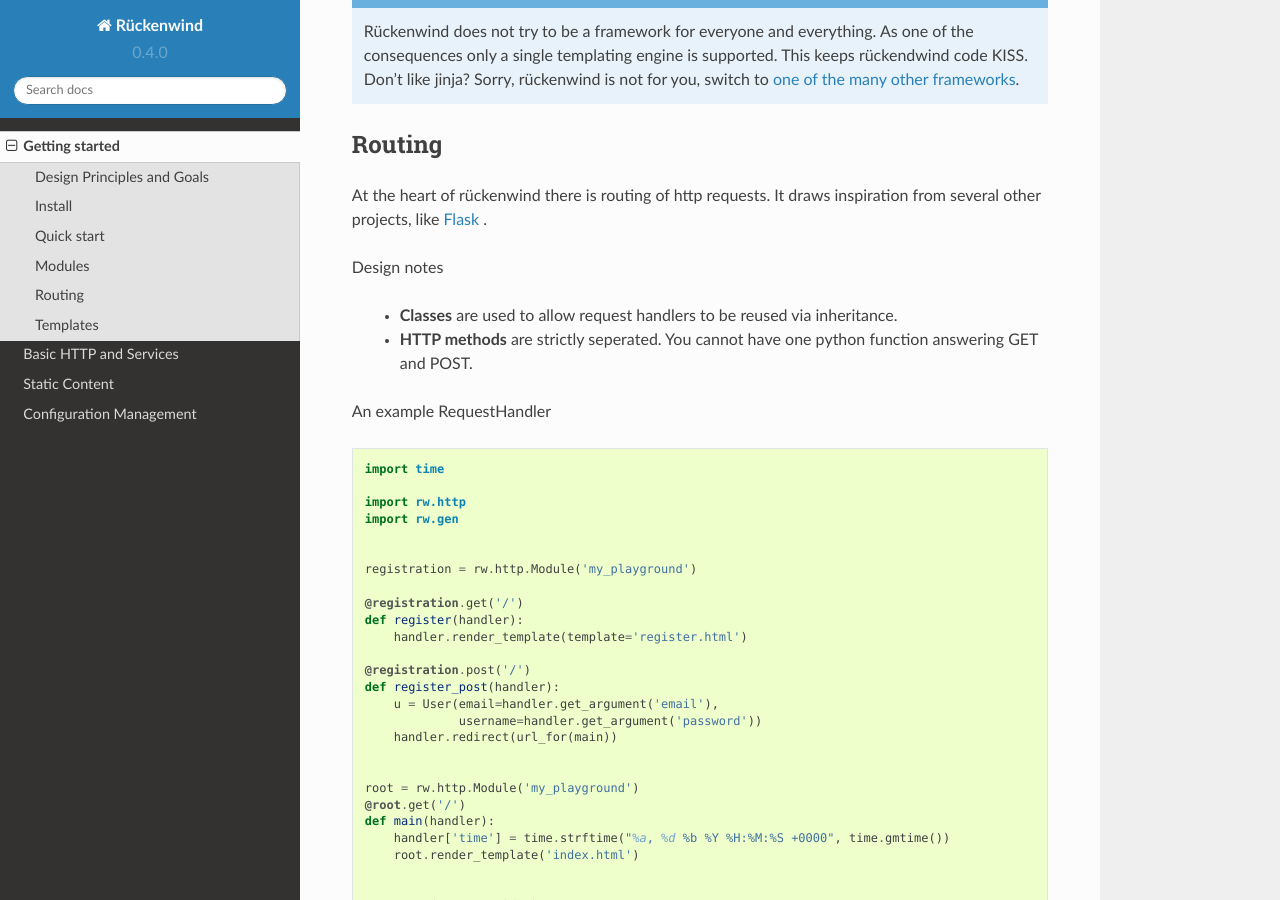
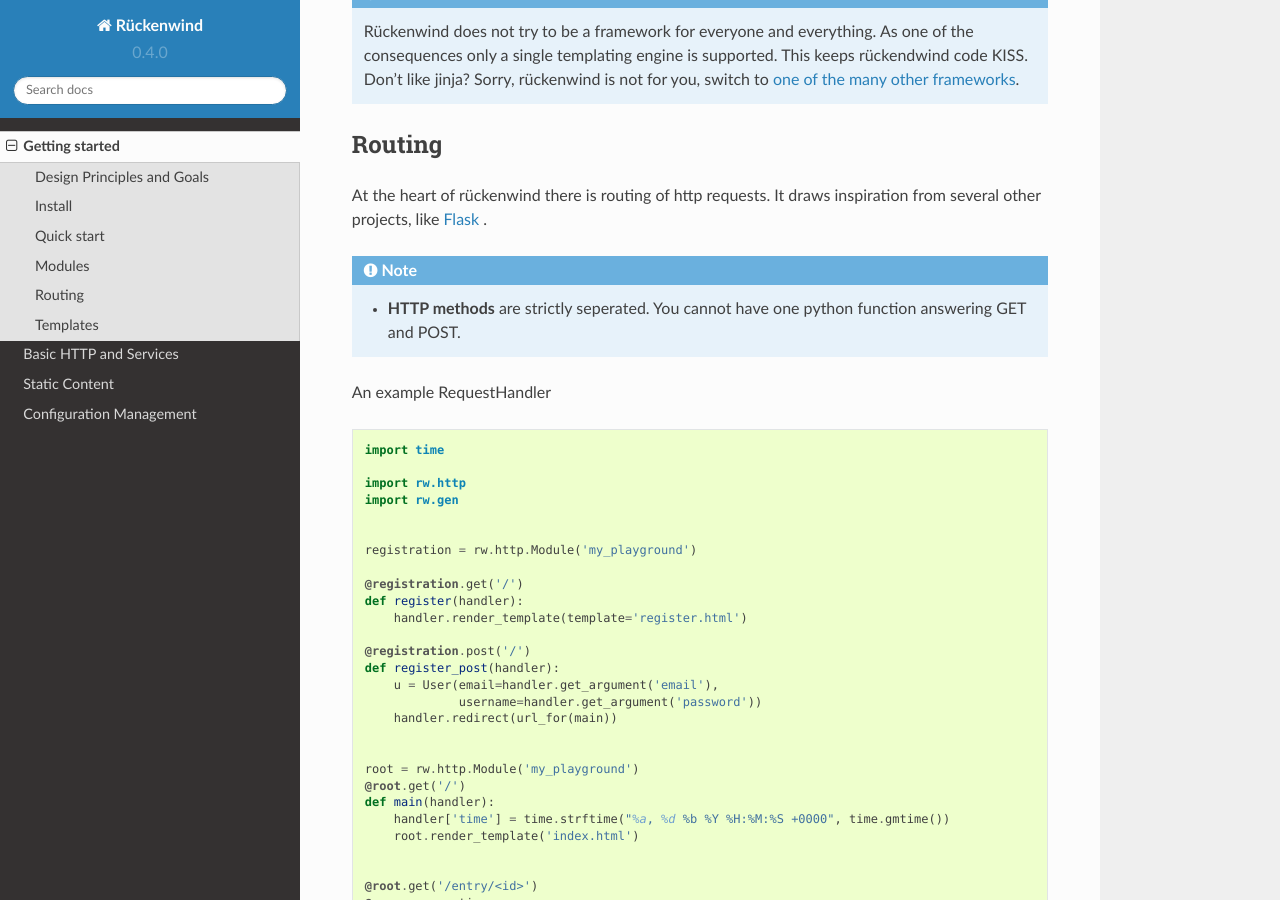
Before and after one commit to FlorianLudwig/rueckenwind, a Sphinx documentation site: the page built from sphinx/getting_started.rst, in a window 1280 px wide and 900 px high, scrolled down 1539 px. Built offline with Sphinx 7.4.7 and the Read the Docs theme 2.0.0, drawn with Linux system fonts in a browser that asks for light colours; pages that are not in the unit, such as notebooks, are missing from menus.

Commit message:
cleanup old docs

```diff
--- a/sphinx/getting_started.rst
+++ b/sphinx/getting_started.rst
@@ -92,9 +92,8 @@
 At the heart of rückenwind there is routing of http requests.
 It draws inspiration from several other projects, like `Flask <http://flask.pocoo.org/>`_ .
 
-Design notes
+.. note::
 
- * **Classes** are used to allow request handlers to be reused via inheritance.
  * **HTTP methods** are strictly seperated. You cannot have one python function answering GET and POST.
 
 
```
